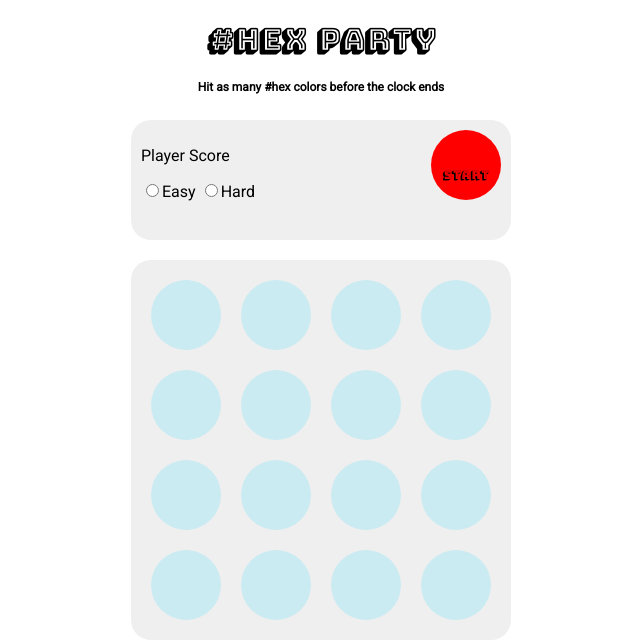
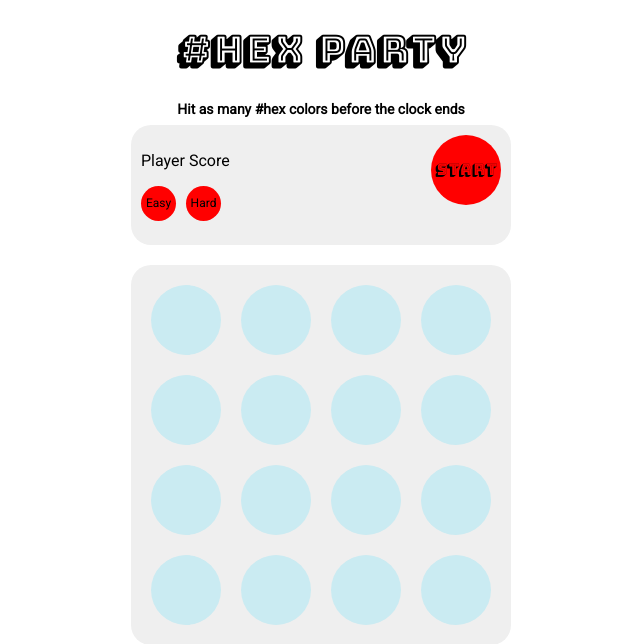
Before and after one commit to brian-cooney/wdi-project-1, a PHP site: page / in a window 1280 px wide. Shown: the top 644 px of the page, without its empty margins (319-959 px from the left). Run offline with PHP 8.4, Linux system fonts and the light colour scheme; some libraries are stand-ins or nearby versions.

Commit message:
Game level buttons re-styled

```diff
--- a/css/style.css
+++ b/css/style.css
@@ -6,7 +6,7 @@ body {
   margin: 0 auto;
   width: 360px;
   height: 100px;
-  font-size: 15px;
+  font-size: 19px;
   font-family: 'Bungee Shade', cursive;
   text-align: center;
   opacity: 1.0;
@@ -23,7 +23,7 @@ body {
 
 h2 {
   font-family: 'Roboto', sans-serif;
-  font-size: 12px;
+  font-size: 14px;
 }
 
 #gameBoard {
@@ -60,33 +60,50 @@ h2 {
 }
 
 .start {
+  font-family: 'Bungee Shade', cursive;
   margin: 0 auto;
   width: 70px;
   height: 70px;
   border-radius: 100%;
   background-color: red;
-  vertical-align:middle;
+  text-align: center;
+  vertical-align: middle;
+  line-height: 70px;
   float: right;
+}
 
-}
-.startP{
-  text-align: center;
-  padding-top: 25px;
-  font-family: 'Bungee Shade', cursive;
-  font-size: 12px;
-}
+
 .score {
   font-family: 'Roboto', sans-serif;
 }
 
 .easy {
   font-family: 'Roboto', sans-serif;
-  display: inline;
+  width: 35px;
+  height: 35px;
+  background-color: red;
+  border-radius: 100%;
+  float: left;
+  font-size: 12px;
+  text-align: center;
+  vertical-align: middle;
+  line-height: 35px;
+
+
 }
 
 .hard {
   font-family: 'Roboto', sans-serif;
-  display: inline;
+  width: 35px;
+  height: 35px;
+  background-color: red;
+  border-radius: 100%;
+  float: left;
+  font-size: 12px;
+  margin-left: 10px;
+  text-align: center;
+  vertical-align: middle;
+  line-height: 35px;
 }
 .screen {
   font-family: 'Roboto', sans-serif;
--- a/index.html
+++ b/index.html
@@ -20,12 +20,11 @@
 
   </div>
   <div class="controls">
-    <div class="start"><p class="startP">START</p></div>
+    <div class="start">Start</div>
     <div class="screen"></div>
     <p class="score">Player Score</p>
-    <input type="radio" class"easy" name="" value=""><p class="easy">Easy</p>
-    <input type="radio" class"hard" name="" value=""><p class="hard">Hard</p>
-
+    <div class="easy">Easy</div>
+    <div class="hard">Hard</div>
   </div>
 
   <main id="gameBoard">
```
